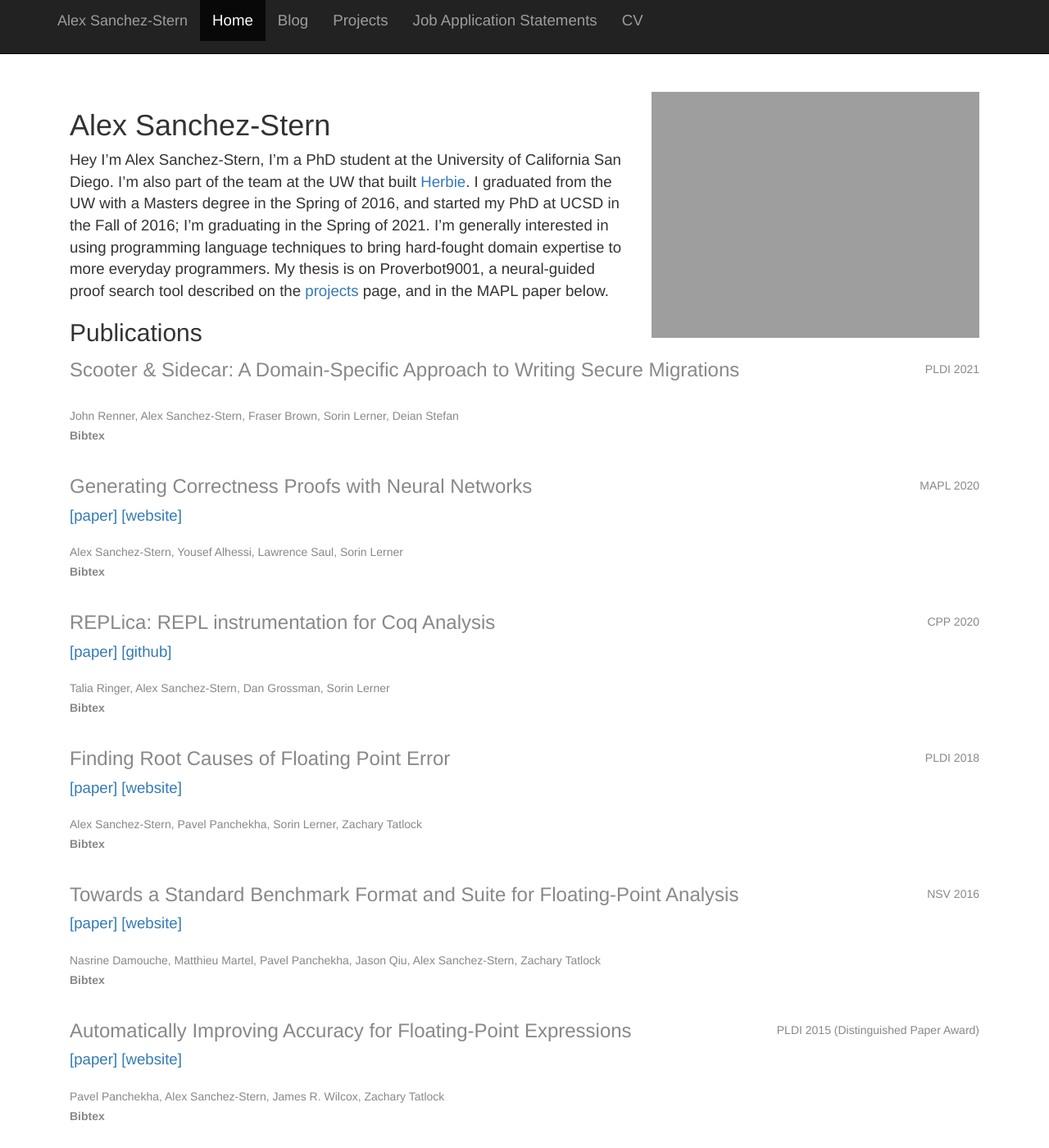
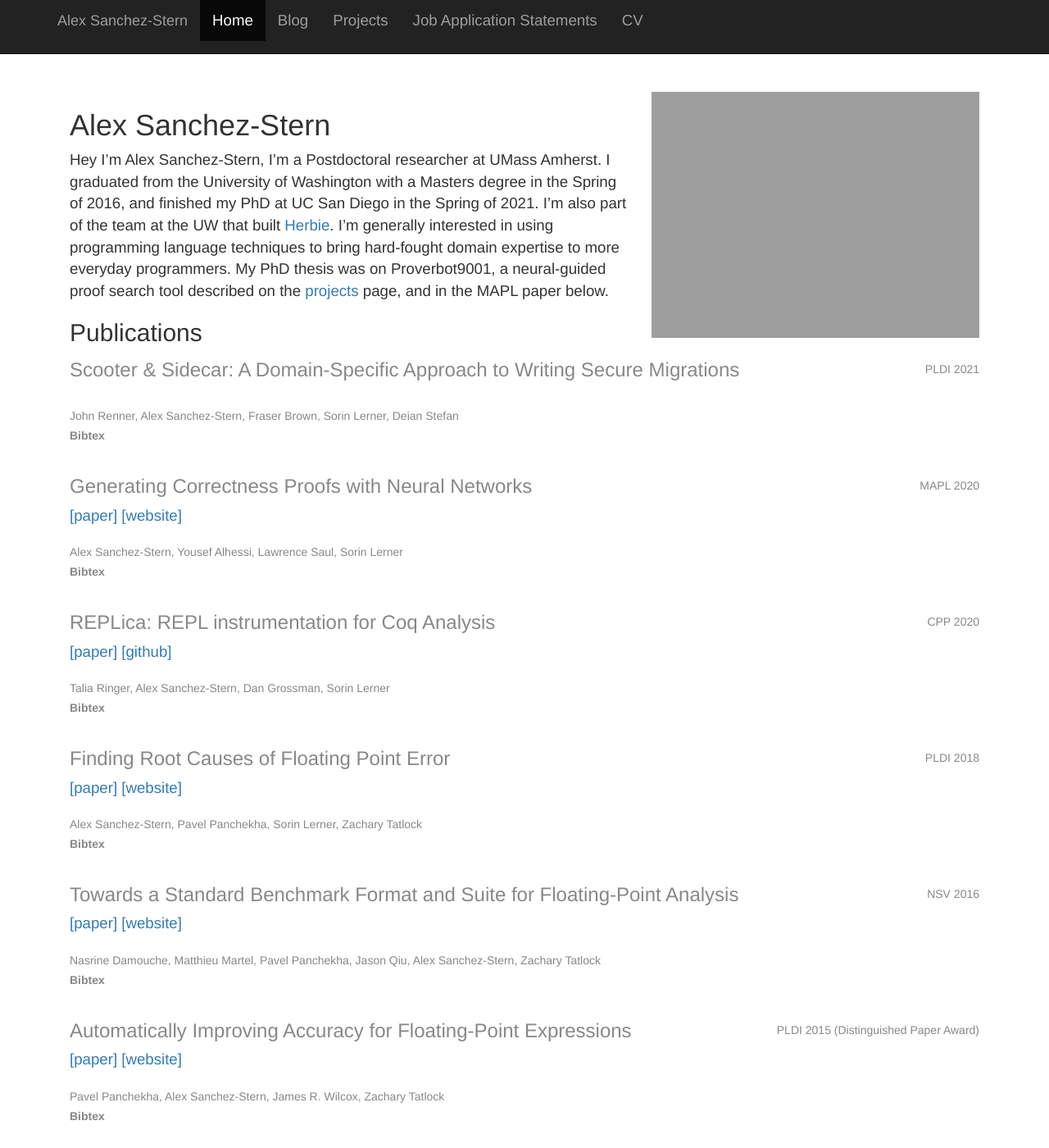
Before and after one commit to HazardousPeach/hazardouspeach.github.io, a Jekyll site: the page built from index.md, in a window 1280 px wide and 1400 px high. Shown: the whole window at 82% size. Built offline with Jekyll 4.4.1, drawn with Linux system fonts in a browser that asks for light colours; nearby versions of some CDN libraries; some of the changed text lies outside the part shown.

Commit message:
Update website bio

```diff
--- a/index.md
+++ b/index.md
@@ -7,16 +7,16 @@
 Alex Sanchez-Stern
 ==================
 
-Hey I'm Alex Sanchez-Stern, I'm a PhD student at the University of
-California San Diego. I'm also part of the team at the UW that built
-[Herbie](https://herbie.uwplse.org). I graduated from the UW with a
-Masters degree in the Spring of 2016, and started my PhD at UCSD in
-the Fall of 2016; I'm graduating in the Spring of 2021. I'm generally
-interested in using programming language techniques to bring
-hard-fought domain expertise to more everyday programmers. My thesis
-is on Proverbot9001, a neural-guided proof search tool described on
-the [projects]({{ site.url }}{{ site.baseurl }}/projects.html) page,
-and in the MAPL paper below.
+Hey I'm Alex Sanchez-Stern, I'm a Postdoctoral researcher at UMass
+Amherst. I graduated from the University of Washington with a Masters
+degree in the Spring of 2016, and finished my PhD at UC San Diego in
+the Spring of 2021. I'm also part of the team at the UW that built
+[Herbie](https://herbie.uwplse.org). I'm generally interested in using
+programming language techniques to bring hard-fought domain expertise
+to more everyday programmers. My PhD thesis was on Proverbot9001, a
+neural-guided proof search tool described on the [projects]({{
+site.url }}{{ site.baseurl }}/projects.html) page, and in the MAPL
+paper below.
 
 Publications
 ------------
@@ -36,6 +36,5 @@
 Contact
 -------
 
-You can reach me at [alexss@eng.ucsd.edu](mailto:alexss@eng.ucsd.edu)
-my university email address. I'm
+You can reach me at [alex.sanchezstern@gmail.com](alex.sanchezstern@gmail.com). I'm
 also [on GitHub](https://github.com/HazardousPeach).
```
